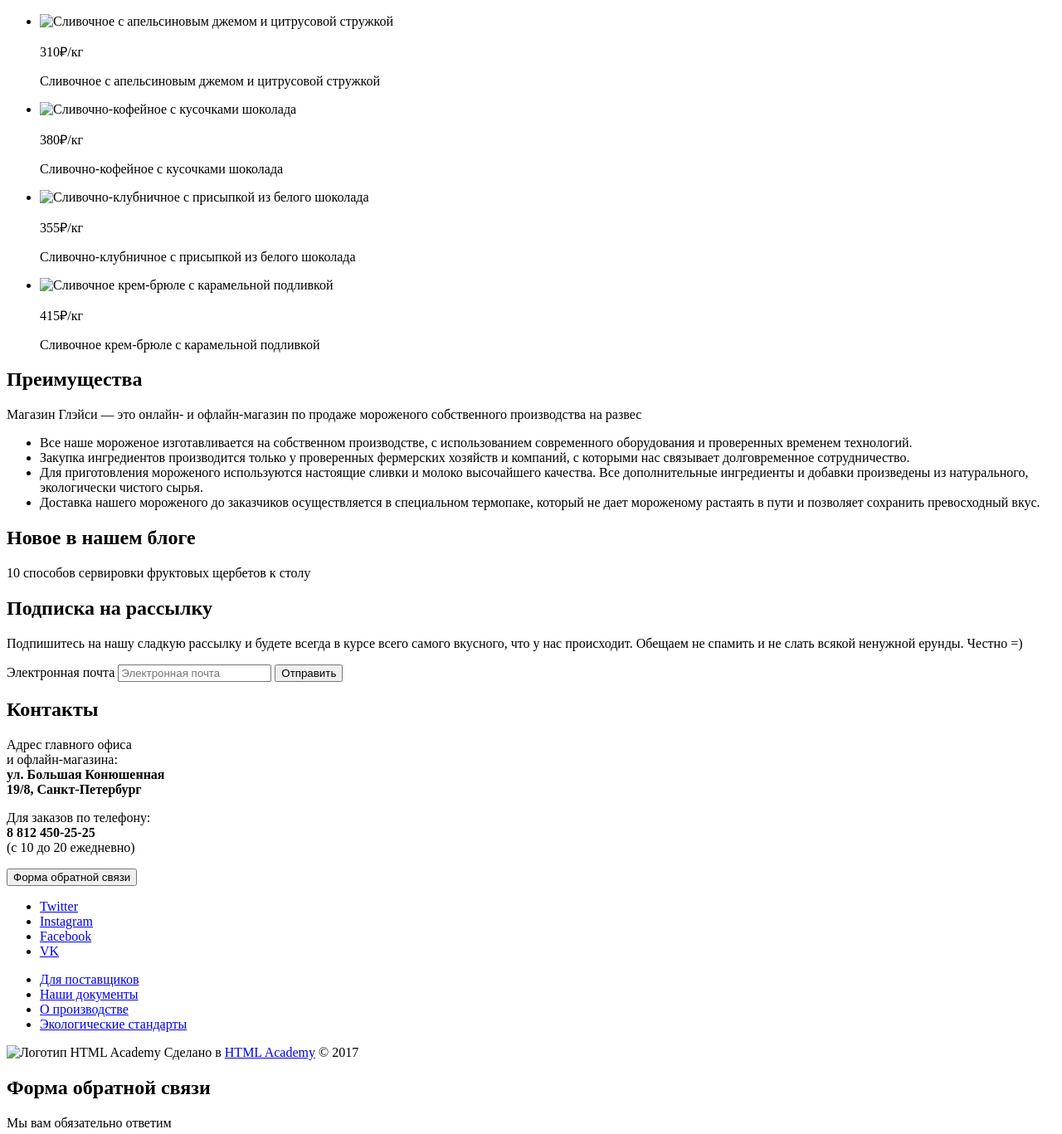
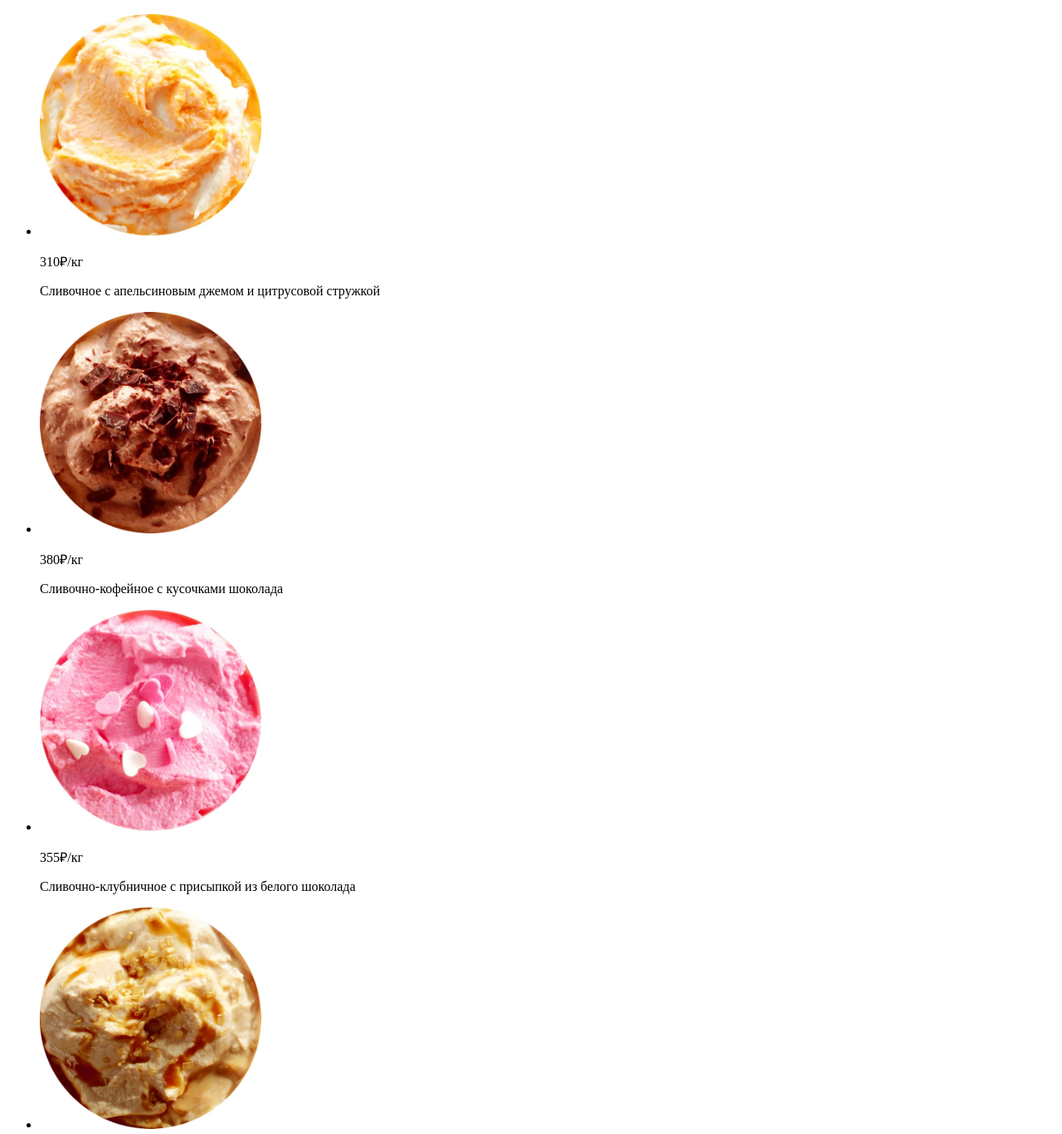
Before and after one commit to Clickrouc/ha-glacy, a website: page build/index.html in a window 1280 px wide. Shown: the part 1041-2408 px from the top of the page at 83% size. Drawn offline with Linux system fonts and the light colour scheme.

Commit message:
Markup is READY

```diff
--- a/build/index.html
+++ b/build/index.html
@@ -108,22 +108,34 @@
         <h2 class="visually-hidden">Хиты продаж</h2>
         <ul class="hits-list">
           <li class="hits-list__item">
-            <img src="img/hit1.png" alt="Сливочное с апельсиновым джемом и цитрусовой стружкой">
+            <picture>
+              <source srcset="img/items/item-1.webp" type="image/webp">
+              <img class="catalog-item__image" src="img/items/item-1.jpg" width="267" height="267" alt="Сливочное с апельсиновым джемом и цитрусовой стружкой">
+            </picture>
             <p><span class="hits-item__price">310&#8381;</span><span class="hits-weight">/кг</span></p>
             <p class="hits-item__desctiption">Сливочное с апельсиновым джемом и цитрусовой стружкой</p>
           </li>
           <li class="hits-list__item">
-            <img src="img/hit2.png" alt="Сливочно-кофейное с кусочками шоколада">
+            <picture>
+              <source srcset="img/items/item-2.webp" type="image/webp">
+              <img class="catalog-item__image" src="img/items/item-2.jpg" width="267" height="267" alt="Сливочно-кофейное с кусочками шоколада">
+            </picture>
             <p><span class="hits-item__price">380&#8381;</span><span class="hits-weight">/кг</span></p>
             <p class="hits-item__desctiption">Сливочно-кофейное с кусочками шоколада</p>
           </li>
           <li class="hits-list__item">
-            <img src="img/hit3.png" alt="Сливочно-клубничное с присыпкой из белого шоколада">
+            <picture>
+              <source srcset="img/items/item-3.webp" type="image/webp">
+              <img class="catalog-item__image" src="img/items/item-3.jpg" width="267" height="267" alt="Сливочно-клубничное с присыпкой из белого шоколада">
+            </picture>
             <p><span class="hits-item__price">355&#8381;</span><span class="hits-weight">/кг</span></p>
             <p class="hits-item__desctiption">Сливочно-клубничное с присыпкой из белого шоколада</p>
           </li>
           <li class="hits-list__item">
-            <img src="img/hit4.png" alt="Сливочное крем-брюле с карамельной подливкой">
+            <picture>
+              <source srcset="img/items/item-4.webp" type="image/webp">
+              <img class="catalog-item__image" src="img/items/item-4.jpg" width="267" height="267" alt="Сливочное крем-брюле с карамельной подливкой">
+            </picture>
             <p><span class="hits-item__price">415&#8381;</span><span class="hits-weight">/кг</span></p>
             <p class="hits-item__desctiption">Сливочное крем-брюле с карамельной подливкой</p>
           </li>
@@ -186,7 +198,7 @@
         <li class="footer-menu__item"><a href="#">Экологические стандарты</a></li>
       </ul>
       <p class="copyright">
-        <img src="ha_logo.svg" alt="Логотип HTML Academy">
+        <img src="img/htmlacademy-logo.svg" alt="Логотип HTML Academy">
         Сделано в <a href="https://htmlacademy.ru">HTML Academy</a> © 2017
       </p>
     </footer>
```
Also changed, not shown: build/catalog.html (+1 -1 lines).
